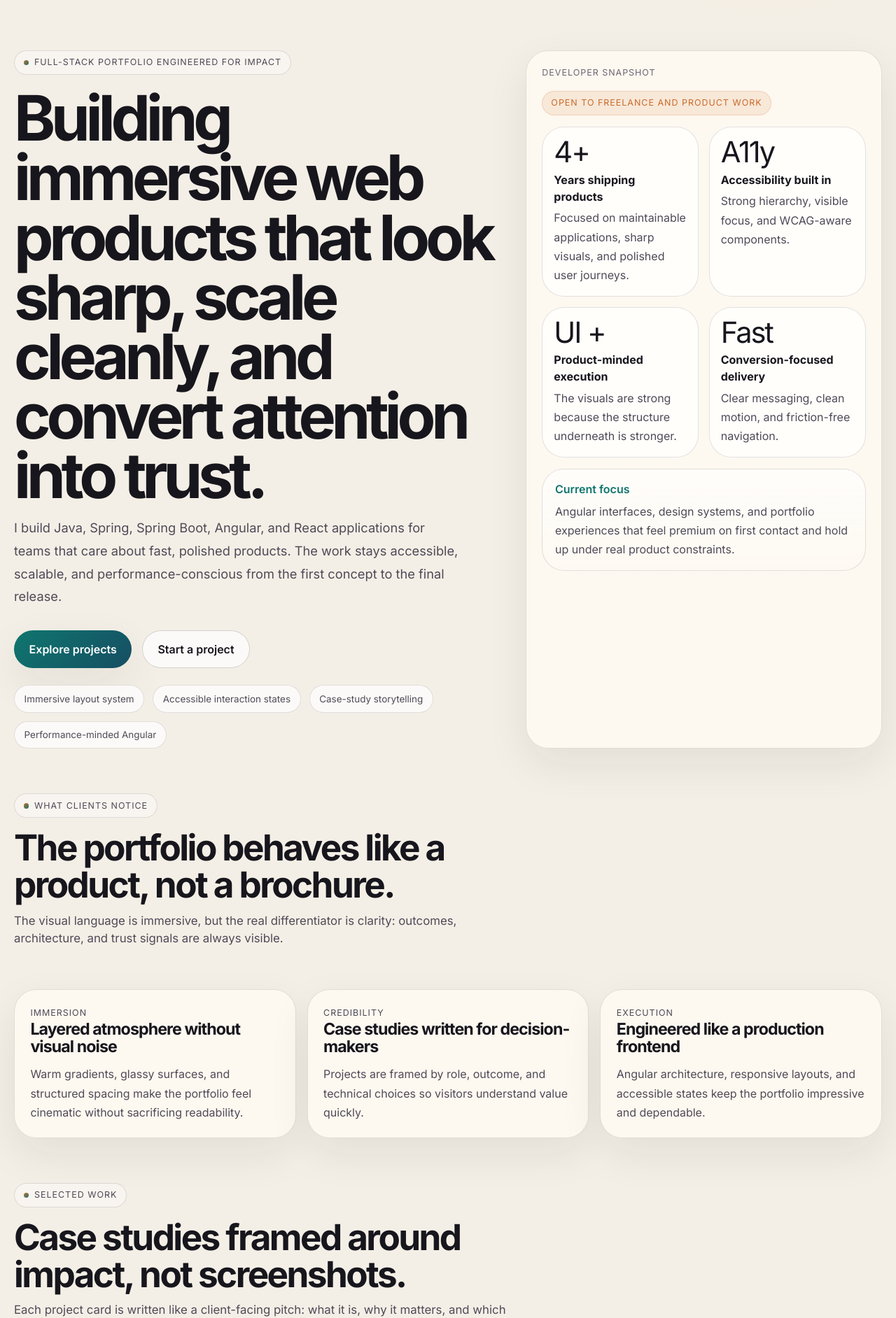
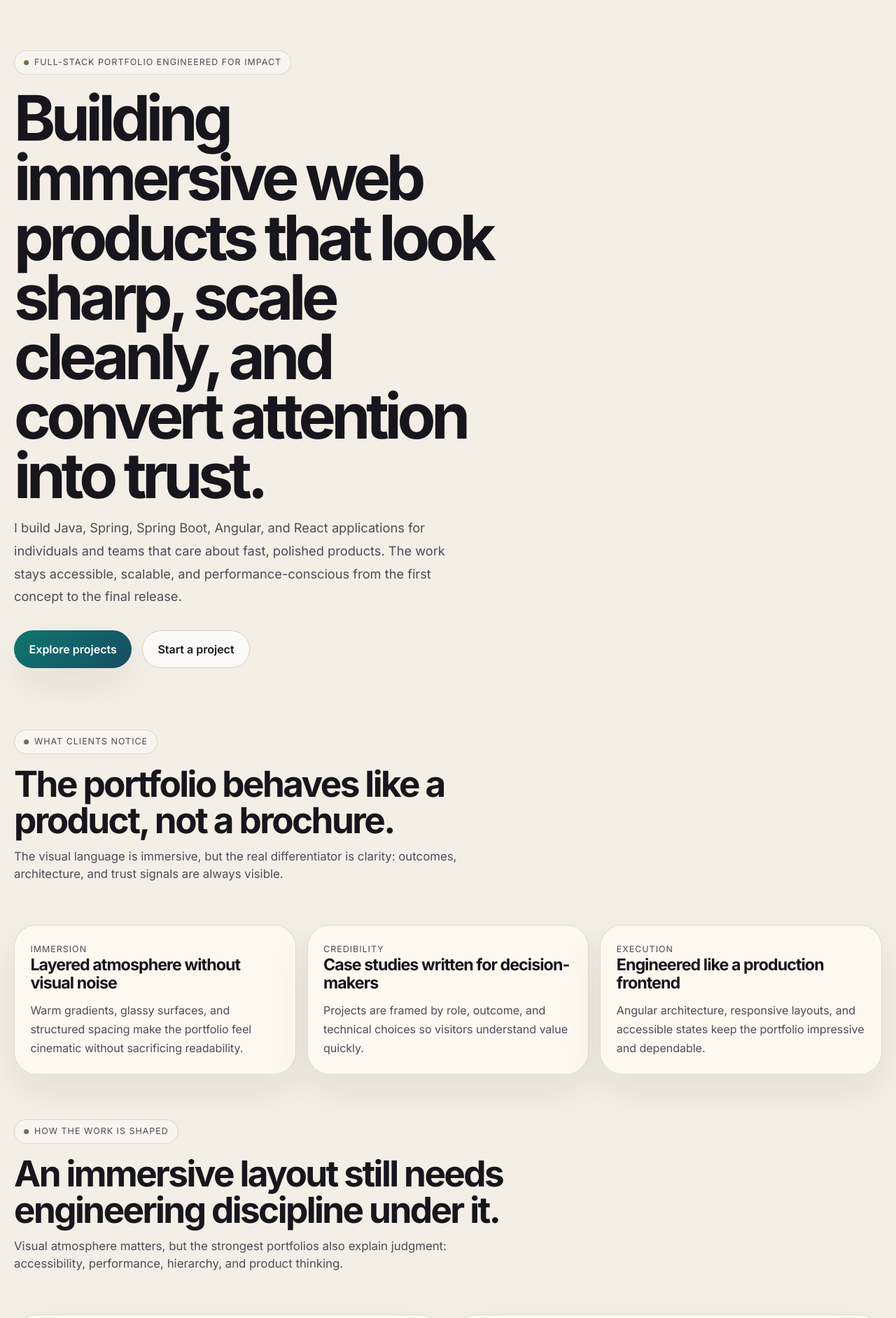
Before and after one commit to Far-Art/artur-portfolio, an Angular app: page / in a window 1280 px wide. Shown: the part 880-2764 px from the top of the page at 70% size. Built offline with nearby package versions, Linux system fonts and the light colour scheme.

Commit message:
update home

```diff
--- a/src/app/pages/home/home.component.html
+++ b/src/app/pages/home/home.component.html
@@ -37,7 +37,7 @@
         trust.
       </h2>
       <p class="hero-description">
-                I build Java, Spring, Spring Boot, Angular, and React applications for teams that care about
+        I build Java, Spring, Spring Boot, Angular, and React applications for individuals and teams that care about
         fast, polished products. The work stays accessible, scalable, and performance-conscious from
         the first concept to the final release.
       </p>
@@ -47,37 +47,37 @@
         <a routerLink="/contact" class="hero-action hero-action-secondary">Start a project</a>
       </div>
 
-            <ul class="pill-list hero-signals" role="list">
-                @for (signal of heroSignals; track signal) {
-                    <li class="pill">{{ signal }}</li>
-                }
-            </ul>
+      <!--            <ul class="pill-list hero-signals" role="list">-->
+      <!--                @for (signal of heroSignals; track signal) {-->
+      <!--                    <li class="pill">{{ signal }}</li>-->
+      <!--                }-->
+      <!--            </ul>-->
     </div>
 
-        <aside class="hero-panel" aria-label="Developer snapshot" faPanel>
-            <div class="panel-header">
-                <p class="panel-label">Developer snapshot</p>
-                <span class="status-chip">Open to freelance and product work</span>
-            </div>
+    <!--        <aside class="hero-panel" aria-label="Developer snapshot" faPanel>-->
+    <!--            <div class="panel-header">-->
+    <!--                <p class="panel-label">Developer snapshot</p>-->
+    <!--                <span class="status-chip">Open to freelance and product work</span>-->
+    <!--            </div>-->
 
-            <div class="signal-grid">
-                @for (metric of heroMetrics; track metric.label) {
-                    <section class="signal-card">
-                        <p class="signal-value">{{ metric.value }}</p>
-                        <h3 class="signal-label">{{ metric.label }}</h3>
-                        <p class="signal-detail">{{ metric.detail }}</p>
-                    </section>
-                }
-            </div>
+    <!--            <div class="signal-grid">-->
+    <!--                @for (metric of heroMetrics; track metric.label) {-->
+    <!--                    <section class="signal-card">-->
+    <!--                        <p class="signal-value">{{ metric.value }}</p>-->
+    <!--                        <h3 class="signal-label">{{ metric.label }}</h3>-->
+    <!--                        <p class="signal-detail">{{ metric.detail }}</p>-->
+    <!--                    </section>-->
+    <!--                }-->
+    <!--            </div>-->
 
-            <div class="focus-card">
-                <p class="focus-label">Current focus</p>
-                <p class="focus-copy">
-                    Angular interfaces, design systems, and portfolio experiences that feel premium on first
-                    contact and hold up under real product constraints.
-                </p>
-            </div>
-        </aside>
+    <!--            <div class="focus-card">-->
+    <!--                <p class="focus-label">Current focus</p>-->
+    <!--                <p class="focus-copy">-->
+    <!--                    Angular interfaces, design systems, and portfolio experiences that feel premium on first-->
+    <!--                    contact and hold up under real product constraints.-->
+    <!--                </p>-->
+    <!--            </div>-->
+    <!--        </aside>-->
   </section>
 
   <section class="capabilities">
@@ -101,67 +101,67 @@
     </div>
   </section>
 
-    <section class="featured-projects">
-        <div class="section-heading">
-            <span class="eyebrow">Selected work</span>
-            <h2>Case studies framed around impact, not screenshots.</h2>
-            <p>
-                Each project card is written like a client-facing pitch: what it is, why it matters, and
-                which technologies shaped the result.
-            </p>
-        </div>
+  <!--    <section class="featured-projects">-->
+  <!--        <div class="section-heading">-->
+  <!--            <span class="eyebrow">Selected work</span>-->
+  <!--            <h2>Case studies framed around impact, not screenshots.</h2>-->
+  <!--            <p>-->
+  <!--                Each project card is written like a client-facing pitch: what it is, why it matters, and-->
+  <!--                which technologies shaped the result.-->
+  <!--            </p>-->
+  <!--        </div>-->
 
-        <div class="project-grid">
-            @for (project of caseStudies(); track project.id) {
-                <article class="project-card" faPanel>
-                    <div class="project-card-header">
-                        <p class="project-category">{{ project.categoryLabel }}</p>
-                        @if (project.featured) {
-                            <span class="project-badge">Featured</span>
-                        }
-                    </div>
+  <!--        <div class="project-grid">-->
+  <!--            @for (project of caseStudies(); track project.id) {-->
+  <!--                <article class="project-card" faPanel>-->
+  <!--                    <div class="project-card-header">-->
+  <!--                        <p class="project-category">{{ project.categoryLabel }}</p>-->
+  <!--                        @if (project.featured) {-->
+  <!--                            <span class="project-badge">Featured</span>-->
+  <!--                        }-->
+  <!--                    </div>-->
 
-                    <h3 class="project-title">{{ project.title }}</h3>
-                    <p class="project-description">{{ project.shortDescription }}</p>
+  <!--                    <h3 class="project-title">{{ project.title }}</h3>-->
+  <!--                    <p class="project-description">{{ project.shortDescription }}</p>-->
 
-                    <div class="project-visual" aria-hidden="true">
-                        <span class="project-visual-label">Impact layer</span>
-                        <strong>{{ project.heroHighlight }}</strong>
-                        <span>{{ project.timeline }}</span>
-                    </div>
+  <!--                    <div class="project-visual" aria-hidden="true">-->
+  <!--                        <span class="project-visual-label">Impact layer</span>-->
+  <!--                        <strong>{{ project.heroHighlight }}</strong>-->
+  <!--                        <span>{{ project.timeline }}</span>-->
+  <!--                    </div>-->
 
-                    <ul class="project-highlights" role="list">
-                        @for (highlight of project.highlights; track highlight) {
-                            <li>{{ highlight }}</li>
-                        }
-                    </ul>
+  <!--                    <ul class="project-highlights" role="list">-->
+  <!--                        @for (highlight of project.highlights; track highlight) {-->
+  <!--                            <li>{{ highlight }}</li>-->
+  <!--                        }-->
+  <!--                    </ul>-->
 
-                    <ul class="pill-list" role="list">
-                        @for (tech of project.technologies; track tech) {
-                            <li class="pill">{{ tech }}</li>
-                        }
-                    </ul>
+  <!--                    <ul class="pill-list" role="list">-->
+  <!--                        @for (tech of project.technologies; track tech) {-->
+  <!--                            <li class="pill">{{ tech }}</li>-->
+  <!--                        }-->
+  <!--                    </ul>-->
 
-                    <div class="project-actions">
-                        <a [routerLink]="['/projects', project.id]" class="project-link">Read case study</a>
-                        @if (project.liveUrl) {
-                            <a [href]="project.liveUrl" target="_blank" rel="noopener" class="project-link">
-                                Live preview
-                            </a>
-                        }
-                    </div>
-                </article>
-            } @empty {
-                <article class="project-card" faPanel>
-                    <h3 class="project-title">Featured work goes here</h3>
-                    <p class="project-description">
-                        Add real project data in the portfolio dataset and the case study layout is ready to
-                        showcase it.
-                    </p>
-                </article>
-            }
-        </div>
-    </section>
+  <!--                    <div class="project-actions">-->
+  <!--                        <a [routerLink]="['/projects', project.id]" class="project-link">Read case study</a>-->
+  <!--                        @if (project.liveUrl) {-->
+  <!--                            <a [href]="project.liveUrl" target="_blank" rel="noopener" class="project-link">-->
+  <!--                                Live preview-->
+  <!--                            </a>-->
+  <!--                        }-->
+  <!--                    </div>-->
+  <!--                </article>-->
+  <!--            } @empty {-->
+  <!--                <article class="project-card" faPanel>-->
+  <!--                    <h3 class="project-title">Featured work goes here</h3>-->
+  <!--                    <p class="project-description">-->
+  <!--                        Add real project data in the portfolio dataset and the case study layout is ready to-->
+  <!--                        showcase it.-->
+  <!--                    </p>-->
+  <!--                </article>-->
+  <!--            }-->
+  <!--        </div>-->
+  <!--    </section>-->
 
   <section class="operating-system">
     <div class="section-heading">
@@ -198,8 +198,9 @@
   </section>
 
   <section class="cta" faPanel>
+    <span class="eyebrow">Need a portfolio or product frontend like this?</span>
+
     <div class="cta-copy">
-            <span class="eyebrow">Need a portfolio or product frontend like this?</span>
       <h2>Let's build something that feels premium before a visitor reads a single line.</h2>
       <p>
         This direction combines a warm editorial palette, dashboard-like structure, and layered
```
Lines whose indentation alone changed are shown as unchanged.
